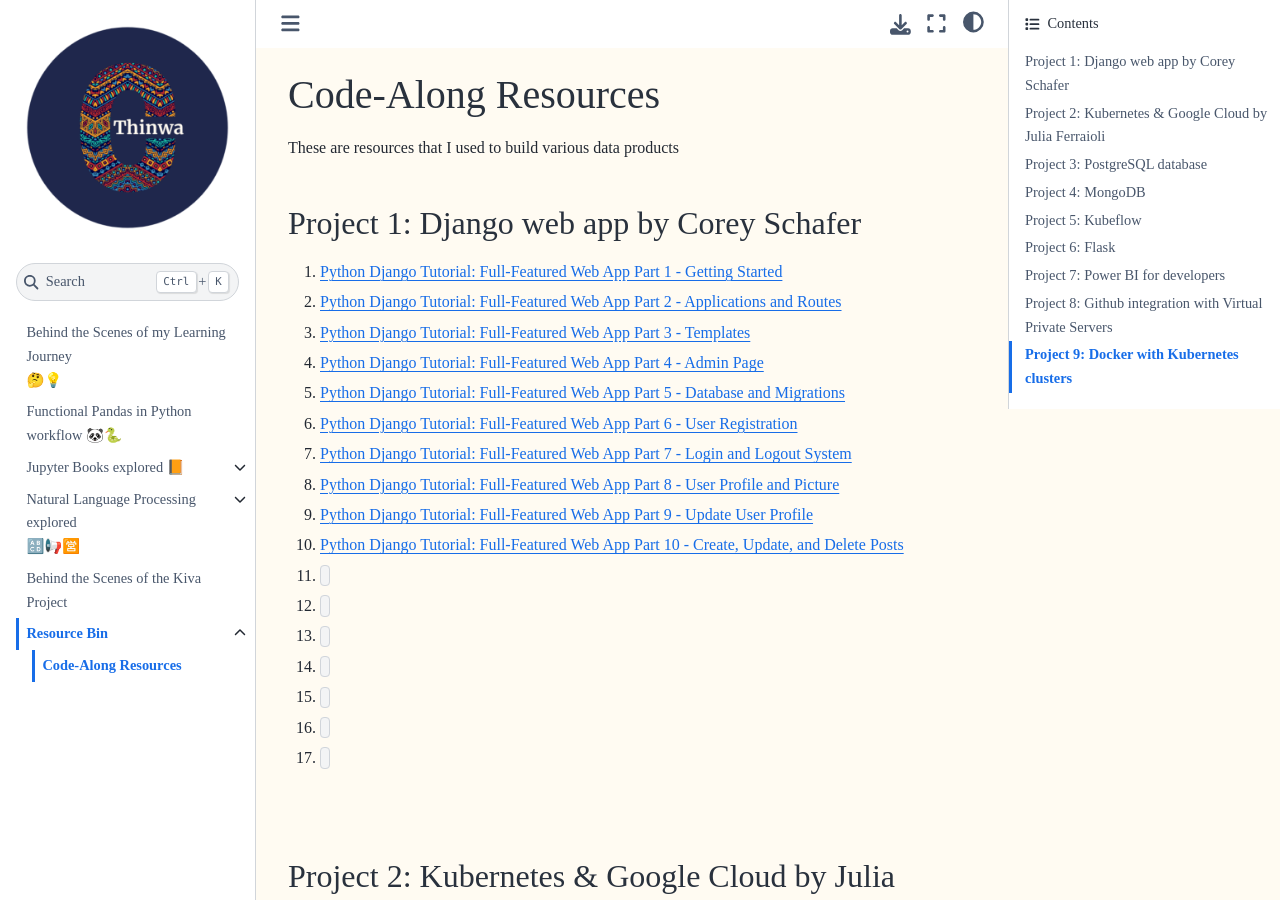
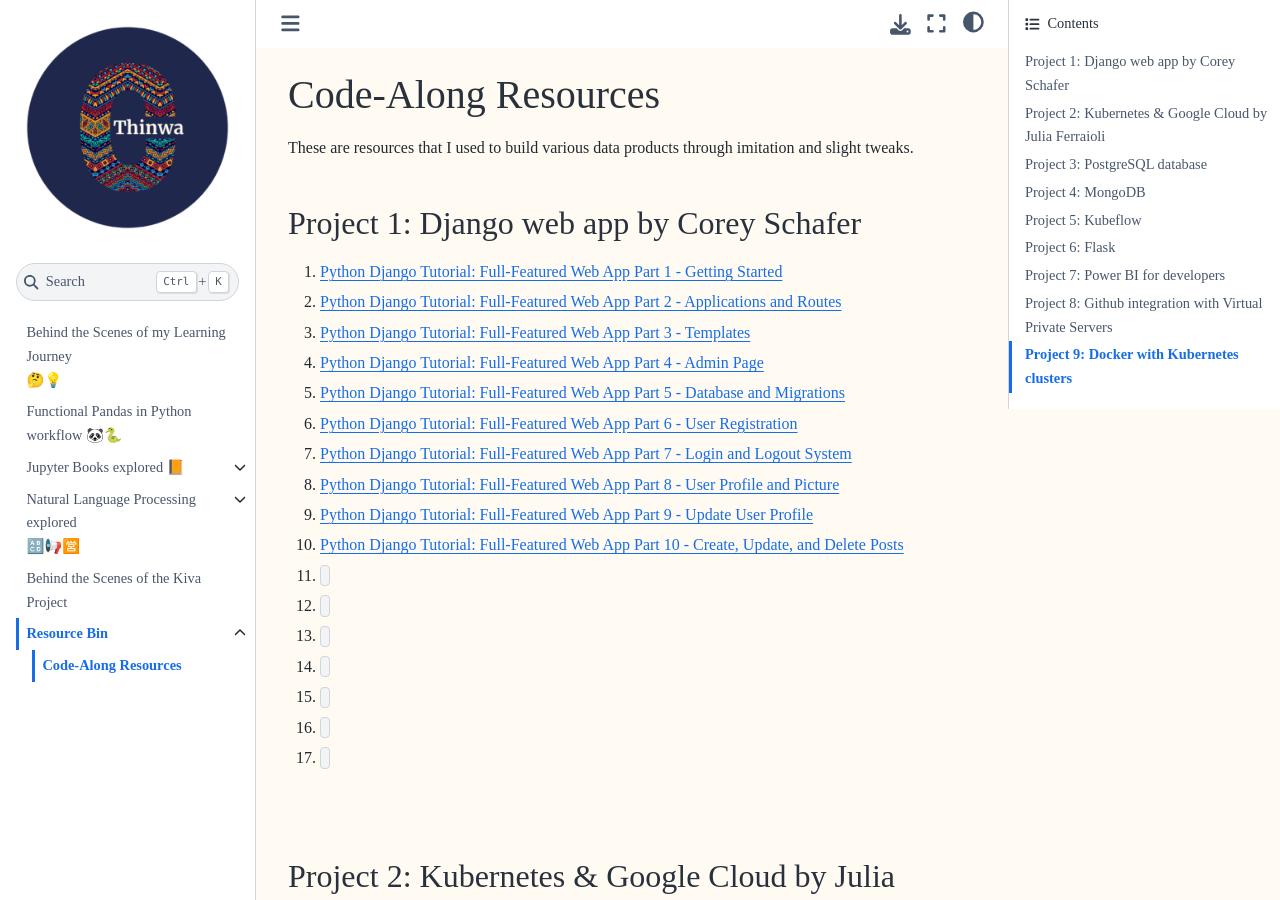
Before and after one commit to CeeThinwa/BTS-Continuous-Learning, a Jupyter Book: the page built from book/code_along_resources.md, in a window 1280 px wide and 900 px high. Built offline with Jupyter Book 1.0.4 settings and Sphinx 7.4.7 and the Sphinx Book theme 1.1.4, drawn with Linux system fonts in a browser that asks for light colours; pages that are not in the unit, such as notebooks, are missing from menus.

Commit message:
Update code_along_resources.md

```diff
--- a/book/code_along_resources.md
+++ b/book/code_along_resources.md
@@ -1,6 +1,6 @@
 # Code-Along Resources
 
-These are resources that I used to build various data products
+These are resources that I used to build various data products through imitation and slight tweaks.
 
 ## Project 1: Django web app by Corey Schafer
 
```
